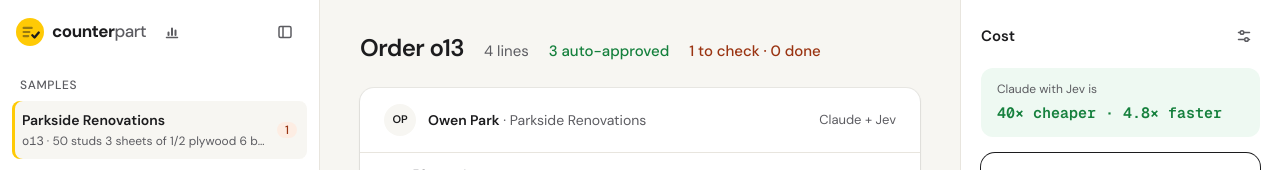
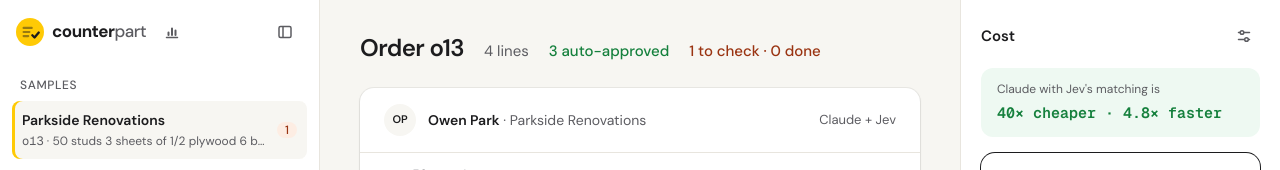
Before and after one commit to lustandfury/counterpart-ordering-poc, a Next.js app: page / in a window 1280 px wide. Shown: the top 170 px of the page. Built offline with nearby package versions, Linux system fonts and the light colour scheme.

Commit message:
Update CostPanel text to clarify Claude with Jev's matching description

```diff
--- a/components/ReviewApp.tsx
+++ b/components/ReviewApp.tsx
@@ -584,7 +584,7 @@ function CostPanel({ result, samples, mode, T, unitMin, catalog, onMode, setT, s
       {settingsOpen && <SettingsSection mode={mode} T={T} unitMin={unitMin} setT={setT} setUnitMin={setUnitMin} changed={changed} />}
 
       <div className="rounded-xl bg-okbg px-4 py-3 text-ok">
-        <p className="text-[12px] text-muted">Claude with Jev is</p>
+        <p className="text-[12px] text-muted">Claude with Jev&apos;s matching is</p>
         <p className="mt-0.5 font-mono text-[15px] font-semibold">{Math.round(cheaper)}× cheaper · {faster.toFixed(1)}× faster</p>
       </div>
 
```
